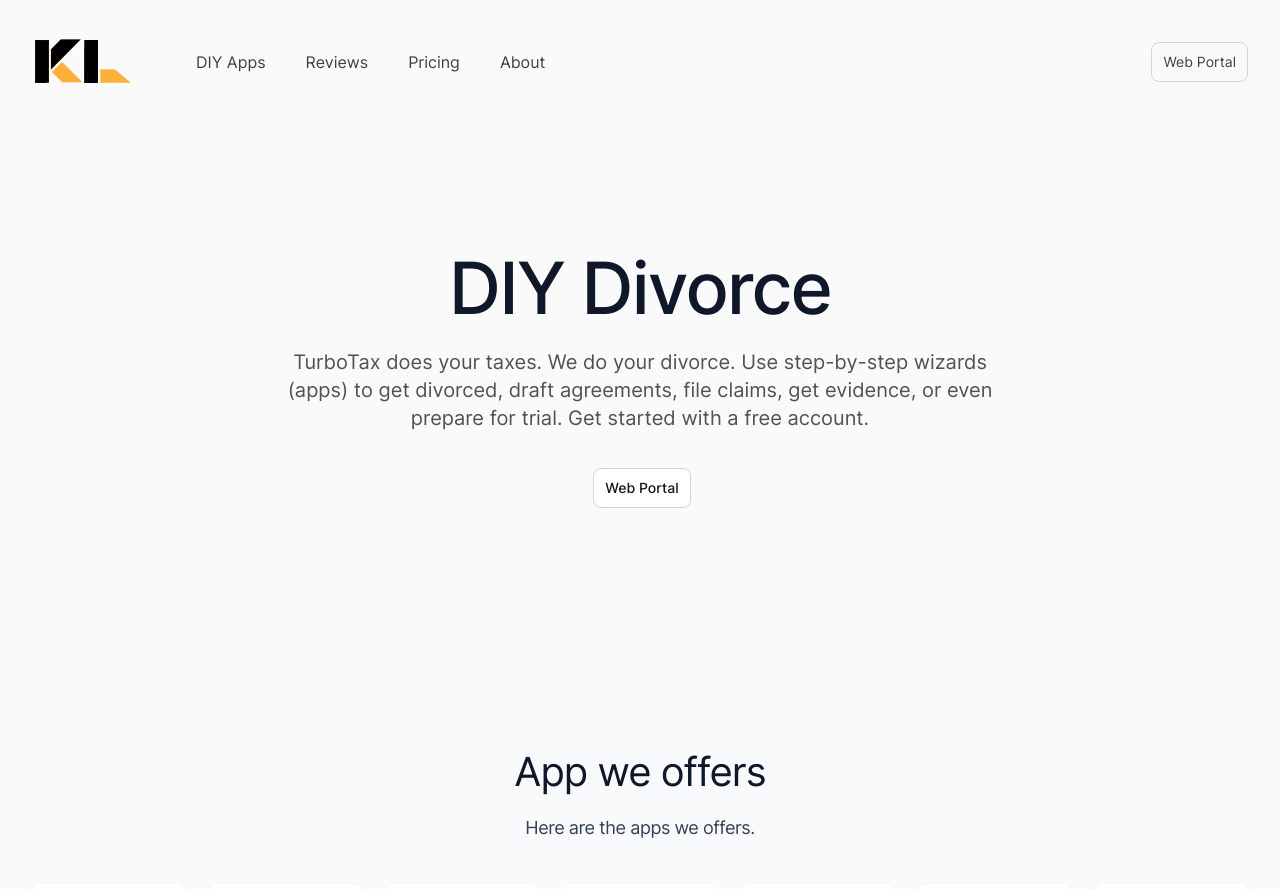
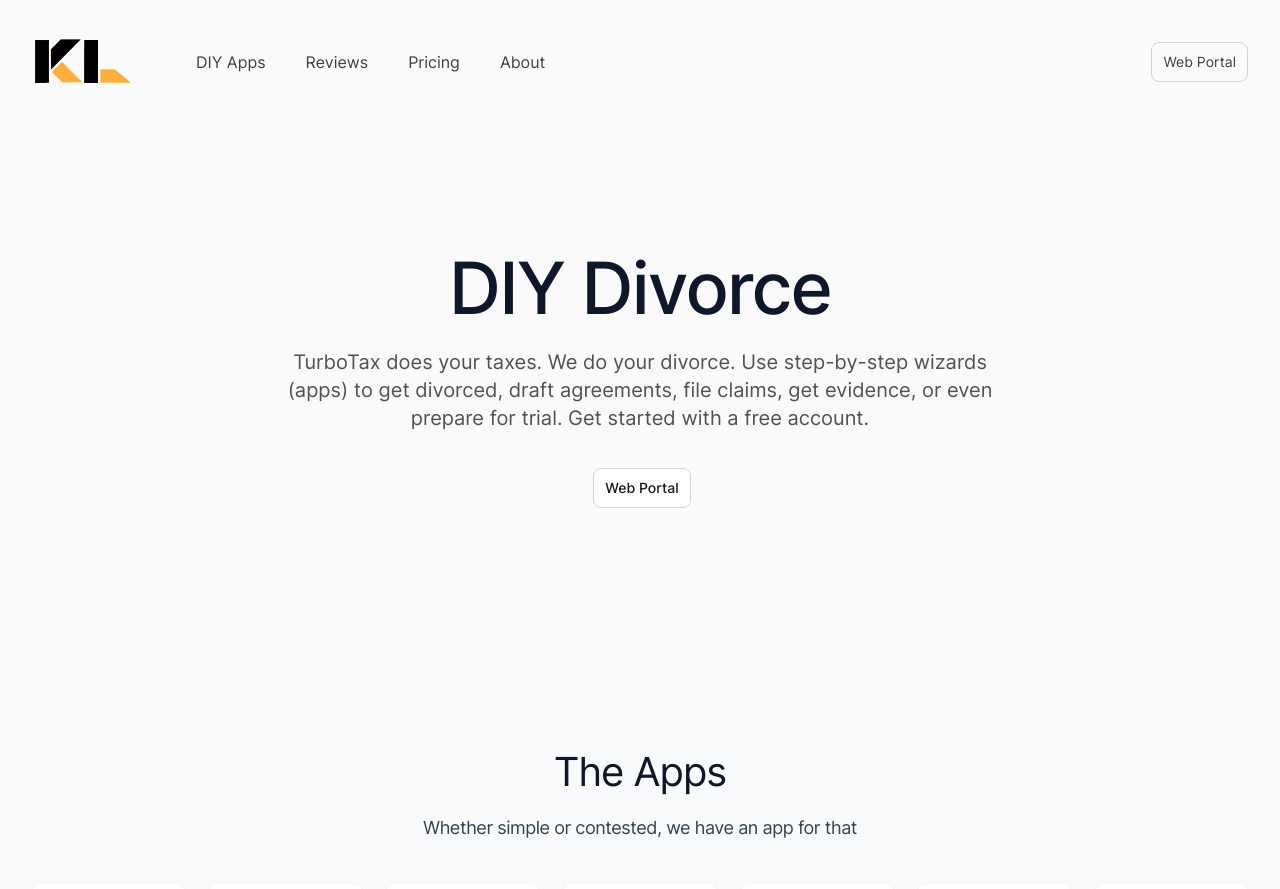
Before and after one commit to David44357/KingLawWebsite, a Next.js app: page /prometheus in a window 1280 px wide. Shown: the top 889 px of the page. Built offline with nearby package versions, Linux system fonts and the light colour scheme.

Commit message:
Update PromAppDetails.jsx

```diff
--- a/src/components/PromAppDetails.jsx
+++ b/src/components/PromAppDetails.jsx
@@ -96,10 +96,10 @@ export function PromAppDetails() {
       <PromContainer className="relative">
         <div className="mx-auto max-w-2xl text-center mb-10">
           <h2 className="font-display text-3xl tracking-tight text-slate-900 sm:text-4xl">
-            App we offers
+            The Apps
           </h2>
           <p className="mt-4 text-lg tracking-tight text-slate-700">
-            Here are the apps we offers.
+            Whether simple or contested, we have an app for that
           </p>
         </div>
         <ul role="list" className="grid grid-cols-1 gap-6 sm:grid-cols-2 md:grid-cols-3 lg:grid-cols-7 mb-10">
```
